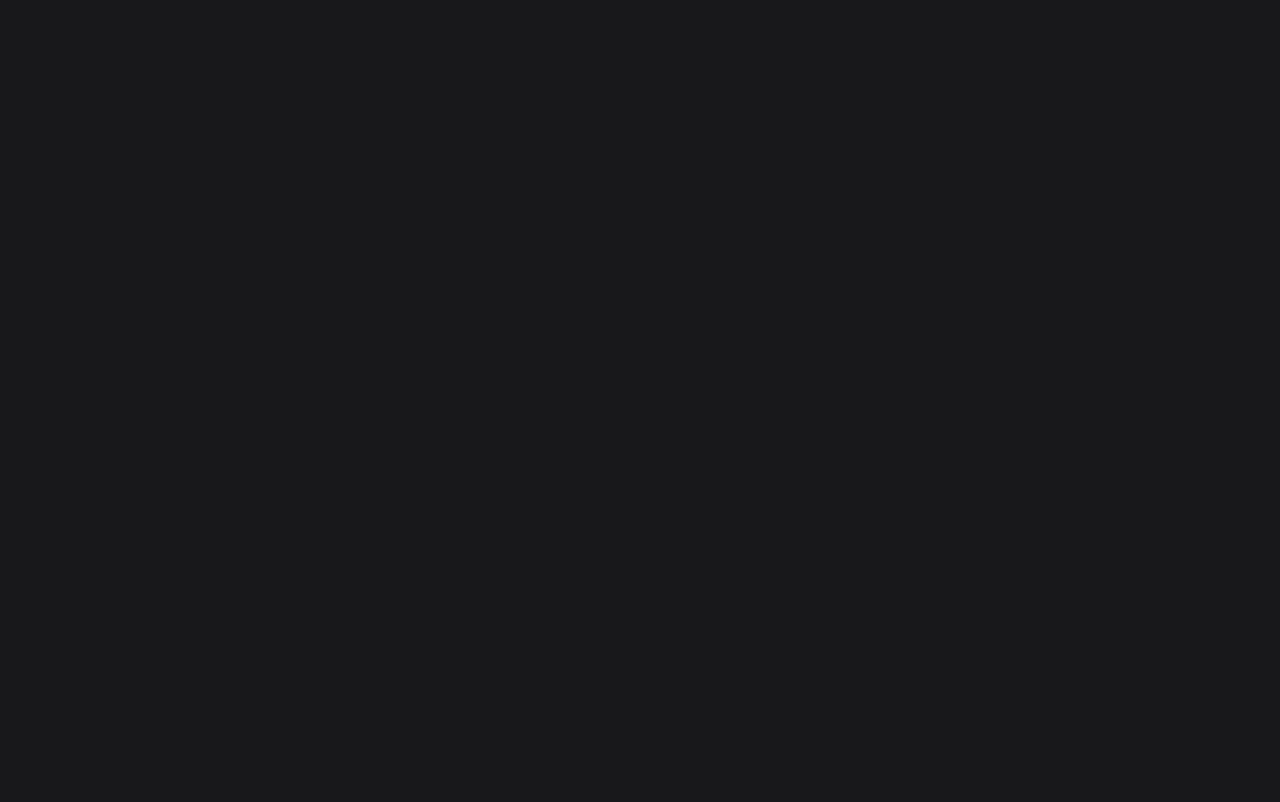
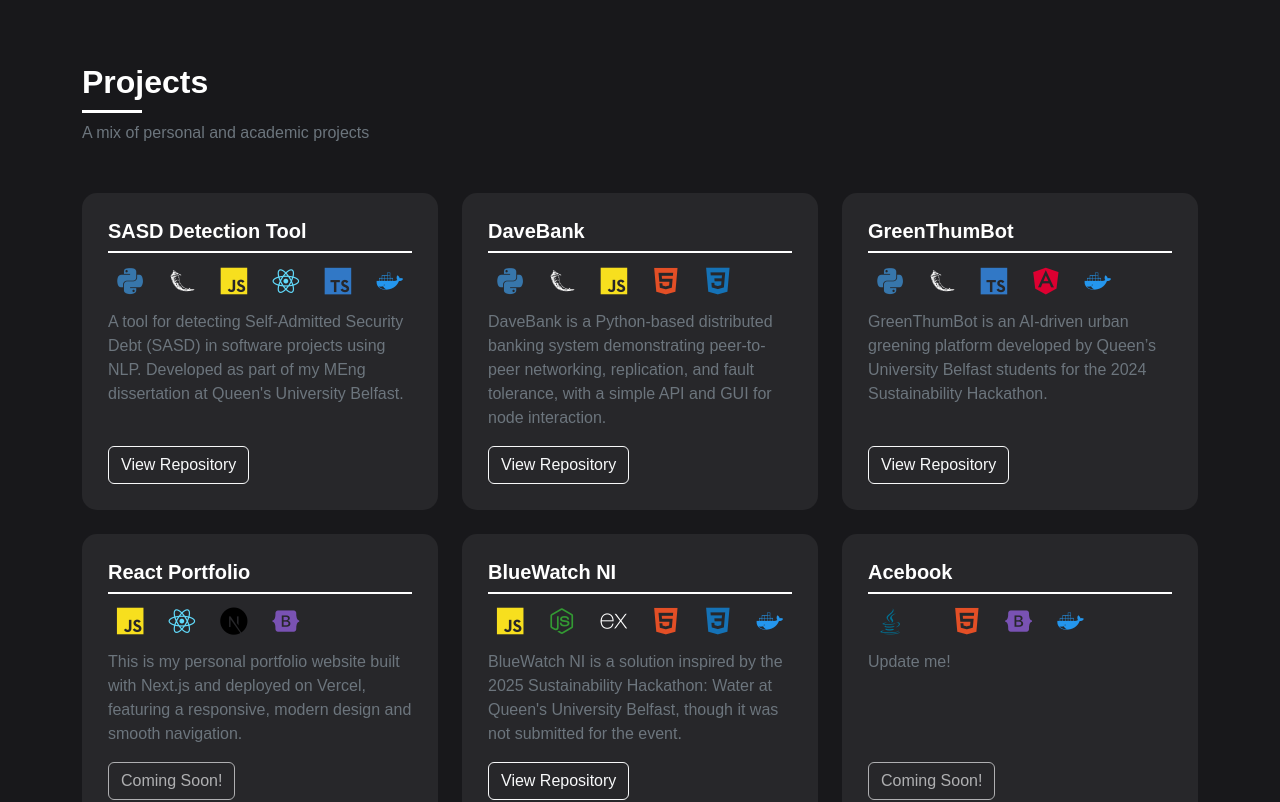
Before and after one commit to BHarris02/React-Portfolio, a Next.js app: page / in a window 1280 px wide. Shown: the part 1460-2262 px from the top of the page. Before the commit the page ends 1475 px from the top, so only its background shows below. Built offline with nearby package versions, Linux system fonts and the light colour scheme.

Commit message:
add Projects section with project details and styles

```diff
--- a/src/app/page.js
+++ b/src/app/page.js
@@ -1,4 +1,5 @@
 import About from "@/components/sections/About";
+import Projects from "@/components/sections/Projects";
 import Skills from "@/components/sections/Skills";
 
 export default function Home() {
@@ -6,6 +7,7 @@ export default function Home() {
     <main>
       <About />
       <Skills />
+      <Projects />
     </main>
   );
 }
--- a/src/components/sections/Projects/Projects.jsx
+++ b/src/components/sections/Projects/Projects.jsx
@@ -0,0 +1,50 @@
+import { projects } from "@/constants/projects";
+import styles from './Projects.module.css';
+
+export default function Projects() {
+    return (
+        <section id="projects" className="container py-5">
+            <h2 className={`text-white fw-bold mb-2 ${styles.sectionTitle}`}>Projects</h2>
+            <p className="text-secondary mb-5">
+                A mix of personal and academic projects
+            </p>
+            <div className="row g-4">
+                {projects.map((project) => (
+                    <div key={project.title} className="col-md-6 col-lg-4">
+                        <div className={`${styles.card} p-4 h-100 d-flex flex-column`}>
+                            <h4 className={`text-white fw-semibold fs-5 mb-2 ${styles.title}`}>
+                                {project.title}
+                            </h4>
+                            <div className="d-flex gap-2 mb-2">
+                                {project.tech.map((t, i) => (
+                                    <i
+                                    key={i}
+                                    className={`${t.icon} ${styles.techIcon}`}
+                                    style={{ color: t.color }}
+                                    >
+                                        <span className={styles.tooltip}>{t.name}</span>
+                                    </i>
+                                ))}
+                            </div>
+                            <p className="text-secondary flex-grow-1">{project.description}</p>
+                            {project.repo ? (
+                                <a
+                                href={project.repo}
+                                className={`btn btn-outline-light mt-auto align-self-start`}
+                                target="_blank"
+                                rel="noopener noreferrer"
+                                >
+                                    View Repository
+                                </a>
+                            ) : (
+                                <span className={`btn btn-outline-light mt-auto align-self-start disabled`}>
+                                    Coming Soon!
+                                </span>
+                            )}
+                        </div>
+                    </div>
+                ))}
+            </div>
+        </section>
+    );
+}
--- a/src/components/sections/Projects/Projects.module.css
+++ b/src/components/sections/Projects/Projects.module.css
@@ -0,0 +1,65 @@
+.sectionTitle::after {
+    content: "";
+    display: block;
+    width: 60px;
+    height: 3px;
+    background-color: #fff;
+    margin-top: 0.5rem;
+}
+
+.card {
+    background-color: #27272a;
+    border: 2px solid transparent;
+    border-radius: 15px;
+    transition: all 0.3s ease;
+}
+
+.card:hover {
+    background-color: #323232;
+    border-color: #fff;
+}
+
+.title {
+    border-bottom: 2px solid #fff;
+    padding-bottom: 0.5rem;
+}
+
+.techIcon {
+    font-size: 1.7rem;
+    padding: 0.3rem 0.4rem;
+    border-radius: 6px;
+    border: 2px solid transparent;
+    transition: border 0.2s, box-shadow 0.2s;
+    cursor: pointer;
+    position: relative;
+}
+
+.techIcon:hover {
+    border-color: #fff;
+    box-shadow: 0 0 0 2px #fff;
+}
+
+.tooltip {
+    visibility: hidden;
+    opacity: 0;
+    position: absolute;
+    left: 50%;
+    bottom: -2.2rem;
+    transform: translateX(-50%);
+    background-color: #fff;
+    color: #18181b;
+    padding: 4px 10px;
+    border-radius: 6px;
+    font-size: 1rem;
+    font-style: normal;
+    font-weight: bold;
+    white-space: nowrap;
+    box-shadow: 0 2px 6px rgba(0, 0, 0, 0.15);
+    pointer-events: none;
+    transition: opacity 0.2s;
+}
+
+.techIcon:hover .tooltip {
+    visibility: visible;
+    opacity: 1;
+}
--- a/src/components/sections/Projects/index.js
+++ b/src/components/sections/Projects/index.js
@@ -0,0 +1 @@
+export { default } from './Projects';
--- /dev/null
+++ b/src/constants/projects.js
@@ -0,0 +1,106 @@
+export const projects = [
+    {
+        title: "SASD Detection Tool",
+        description:
+        "A tool for detecting Self-Admitted Security Debt (SASD) in software projects using NLP. Developed as part of my MEng dissertation at Queen's University Belfast.",
+        tech: [
+            { icon: "devicon-python-plain", color: "#3776AB", name: "Python" },
+            { icon: "devicon-flask-original", color: "#fff", name: "Flask" },
+            { icon: "devicon-javascript-plain", color: "#F7DF1E", name: "JavaScript" },
+            { icon: "devicon-react-plain", color: "#61DAFB", name: "React" },
+            { icon: "devicon-typescript-plain", color: "#3178C6", name: "TypeScript" },
+            { icon: "devicon-docker-plain", color: "#2496ED", name: "Docker" },
+        ],
+        repo: "https://github.com/BHarris02/sasd-detection-tool"
+    },
+    {
+        title: "DaveBank",
+        description:
+        "DaveBank is a Python-based distributed banking system demonstrating peer-to-peer networking, replication, and fault tolerance, with a simple API and GUI for node interaction.",
+        tech: [
+            { icon: "devicon-python-plain", color: "#3776AB", name: "Python" },
+            { icon: "devicon-flask-original", color: "#fff", name: "Flask" },
+            { icon: "devicon-javascript-plain", color: "#F7DF1E", name: "JavaScript" },
+            { icon: "devicon-html5-plain", color: "#E34F26", name: "HTML" },
+            { icon: "devicon-css3-plain", color: "#1572B6", name: "CSS" },
+        ],
+        repo: "https://github.com/BHarris02/davebank"
+    },
+    {
+        title: "GreenThumBot",
+        description:
+        "GreenThumBot is an AI-driven urban greening platform developed by Queen’s University Belfast students for the 2024 Sustainability Hackathon.",
+        tech: [
+            { icon: "devicon-python-plain", color: "#3776AB", name: "Python" },
+            { icon: "devicon-flask-original", color: "#fff", name: "Flask" },
+            { icon: "devicon-typescript-plain", color: "#3178C6", name: "TypeScript" },
+            { icon: "devicon-angularjs-plain", color: "#DD0031", name: "Angular" },
+            { icon: "devicon-docker-plain", color: "#2496ED", name: "Docker" },
+        ],
+        repo: "https://github.com/BHarris02/greenthumbot"
+    },
+    {
+        title: "React Portfolio",
+        description:
+        "This is my personal portfolio website built with Next.js and deployed on Vercel, featuring a responsive, modern design and smooth navigation.",
+        tech: [
+            { icon: "devicon-javascript-plain", color: "#F7DF1E", name: "JavaScript" },
+            { icon: "devicon-react-plain", color: "#61DAFB", name: "React" },
+            { icon: "devicon-nextjs-plain", color: "#000", name: "Next.js" },
+            { icon: "devicon-bootstrap-plain", color: "#7952B3", name: "Bootstrap" },
+            { icon: "devicon-vercel-original", color: "#fff", name: "Vercel" }
+        ],
+        repo: ""
+    },
+    {
+        title: "BlueWatch NI",
+        description:
+        "BlueWatch NI is a solution inspired by the 2025 Sustainability Hackathon: Water at Queen's University Belfast, though it was not submitted for the event.",
+        tech: [
+            { icon: "devicon-javascript-plain", color: "#F7DF1E", name: "JavaScript" },
+            { icon: "devicon-nodejs-plain", color: "#339933", name: "Node.js" },
+            { icon: "devicon-express-original", color: "#fff", name: "Express" },
+            { icon: "devicon-html5-plain", color: "#E34F26", name: "HTML" },
+            { icon: "devicon-css3-plain", color: "#1572B6", name: "CSS" },
+            { icon: "devicon-docker-plain", color: "#2496ED", name: "Docker" },
+        ],
+        repo: "https://github.com/BHarris02/bluewatch-ni"
+    },
+    {
+        title: "Acebook",
+        description:
+        "Update me!",
+        tech: [
+            { icon: "devicon-java-plain", color: "#007396", name: "Java" },
+            { icon: "devicon-spring-original", color: "#6DB33F", name: "Spring Boot" },
+            { icon: "devicon-html5-plain", color: "#E34F26", name: "HTML" },
+            { icon: "devicon-bootstrap-plain", color: "#7952B3", name: "Bootstrap" },
+            { icon: "devicon-docker-plain", color: "#2496ED", name: "Docker" },
+        ],
+        repo: ""
+    },
+    {
+        title: "UNO",
+        description:
+        "Update me!",
+        tech: [
+            { icon: "devicon-java-plain", color: "#007396", name: "Java" },
+            { icon: "devicon-spring-original", color: "#6DB33F", name: "Spring Boot" },
+            { icon: "devicon-javascript-plain", color: "#F7DF1E", name: "JavaScript" },
+            { icon: "devicon-html5-plain", color: "#E34F26", name: "HTML" },
+            { icon: "devicon-css3-plain", color: "#1572B6", name: "CSS" },
+        ],
+        repo: ""
+    },
+    {
+        title: "Swissue",
+        description:
+        "\"Tinder for GitHub issues\" - swipe through open issues and find ones that match your interests and skill level.",
+        tech: [
+            { icon: "devicon-kotlin-plain", color: "#7F52FF", name: "Kotlin" },
+            { icon: "devicon-jetpackcompose-plain", color: "#4285F4", name: "Jetpack Compose" },
+            { icon: "devicon-sqlite-plain", color: "#003B57", name: "Room/SQLite" }
+        ],
+        repo: ""
+    },
+];
```
